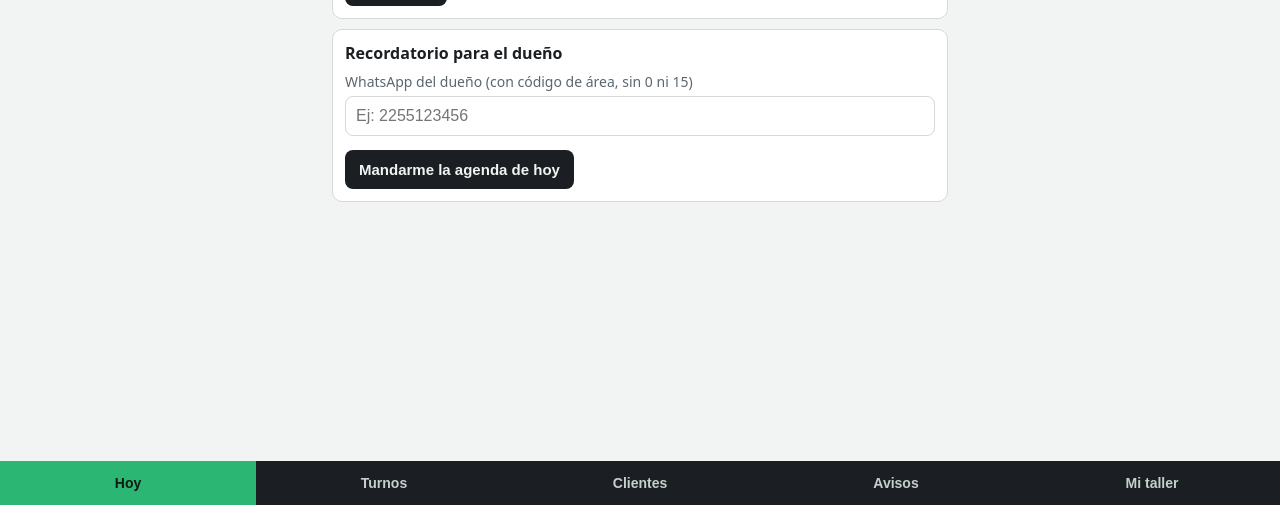
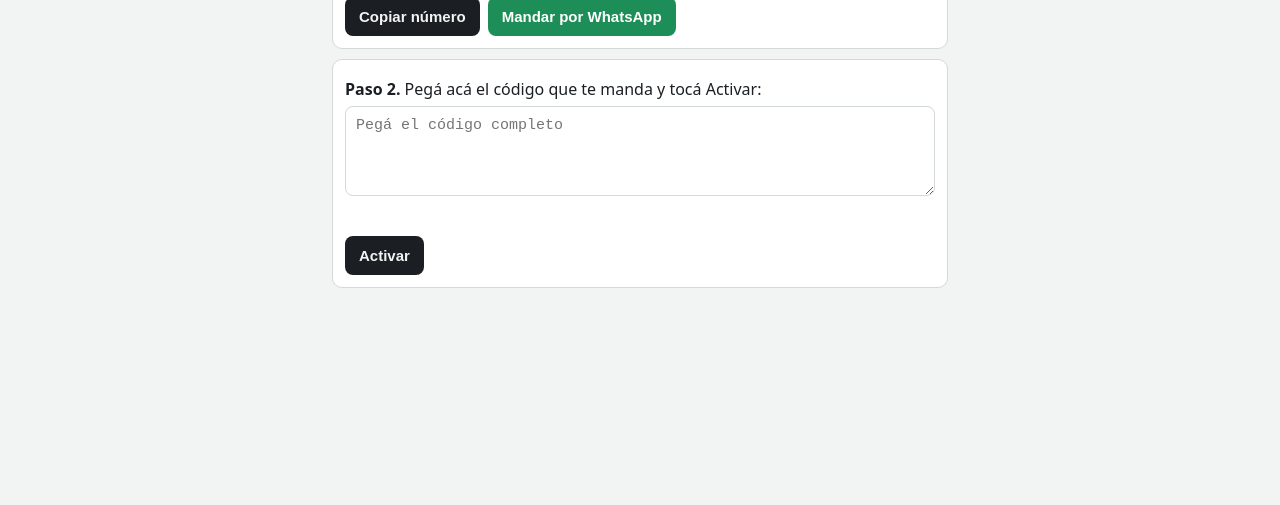
Before and after one commit to pablofelipecastro2022-feli/Taller, a plain HTML site: page index.html in a window 1280 px wide. Shown: the part 295-800 px from the top of the page. Drawn offline with Linux system fonts and the light colour scheme.

Commit message:
Add files via upload

```diff
--- a/index.html
+++ b/index.html
@@ -48,6 +48,10 @@ nav button.on{color:#0E1A14;background:var(--acc)}
 #nAv:empty{display:none}
 dialog{max-height:90vh;overflow:auto;border:0;border-radius:12px;width:92%;max-width:480px;background:var(--card);color:var(--tinta)}
 details{margin-bottom:10px}
+body.lock nav{display:none}
+.idbig{font-size:30px;font-weight:700;letter-spacing:3px;text-align:center;margin:10px 0;color:var(--ok)}
+.errtxt{color:var(--rojo);min-height:1em}
+textarea{width:100%;padding:10px;font-size:15px;border:1px solid var(--borde);border-radius:8px;background:var(--card);color:var(--tinta);font-family:monospace}
 summary{font-weight:600;padding:6px 0}
 </style>
 </head>
@@ -152,6 +156,51 @@ D=D||{clientes:[],servicios:[]};
 function fix(){D.clientes=D.clientes||[];D.servicios=D.servicios||[];D.interv=Object.assign({},INT0,D.interv||{});D.margen=D.margen||1000;D.dueno=D.dueno||'';D.taller=Object.assign({nombre:'',tel:'',dir:'',logo:null},D.taller||{})}
 fix();
 let tab='hoy',cur=null;
+/* ---------- Activación: un código por aparato ---------- */
+const KID='cambioyaId',KAC='cambioyaAct';
+const PUB={"kty": "EC", "crv": "P-256", "x": "4nXVOG8164LF-EM1eCIEDqErrNN2urHLBWekQaqSxP0", "y": "uffT97PwfnzLlbtb_oApXk9YNsmJ7fjnREEPGe7XAEo"};
+let ACT=false;
+const B32='ABCDEFGHIJKLMNOPQRSTUVWXYZ234567';
+function b32dec(s){let bits=0,val=0;const out=[];for(const ch of s){const i=B32.indexOf(ch);if(i<0)continue;val=(val<<5)|i;bits+=5;if(bits>=8){out.push((val>>>(bits-8))&255);bits-=8}}return new Uint8Array(out)}
+const limpio=s=>String(s||'').toUpperCase().replace(/[^A-Z2-7]/g,'');
+function devId(){
+  let v='';try{v=localStorage.getItem(KID)||''}catch(x){}
+  if(!/^[A-Z2-9]{4}-[A-Z2-9]{4}$/.test(v)){
+    const al='ABCDEFGHJKLMNPQRSTUVWXYZ23456789',a=new Uint8Array(8);crypto.getRandomValues(a);
+    v=[...a].map(n=>al[n%32]).join('');v=v.slice(0,4)+'-'+v.slice(4);
+    try{localStorage.setItem(KID,v)}catch(x){}
+  }
+  return v;
+}
+async function verif(id,code){
+  try{
+    const sig=b32dec(limpio(code));if(sig.length!==64)return false;
+    const k=await crypto.subtle.importKey('jwk',PUB,{name:'ECDSA',namedCurve:'P-256'},false,['verify']);
+    return await crypto.subtle.verify({name:'ECDSA',hash:'SHA-256'},k,sig,new TextEncoder().encode('CambioYa|'+id));
+  }catch(x){return false}
+}
+function vLock(){
+  const id=devId();
+  return `<h2>Activar CambioYa</h2>
+  <div class="card"><p>Para usar la app necesitás un <b>código de activación</b>. Cada código sirve para un solo aparato.</p>
+  <p><b>Paso 1.</b> Mandale este número de aparato a quien te vendió la app:</p>
+  <p class="idbig">${id}</p>
+  <div class="row"><button onclick="copiarId()">Copiar número</button><button class="sec" onclick="waId()">Mandar por WhatsApp</button></div></div>
+  <div class="card"><p><b>Paso 2.</b> Pegá acá el código que te manda y tocá Activar:</p>
+  <textarea id="cod" rows="4" placeholder="Pegá el código completo"></textarea>
+  <p id="err" class="errtxt"></p>
+  <button onclick="activar()">Activar</button></div>`;
+}
+function copiarId(){const id=devId();if(navigator.clipboard)navigator.clipboard.writeText(id).then(()=>alert('Número copiado: '+id),()=>prompt('Copiá este número:',id));else prompt('Copiá este número:',id)}
+function waId(){window.open('https://wa.me/?text='+encodeURIComponent('Hola, quiero activar CambioYa. El número de mi aparato es: '+devId()),'_blank')}
+async function activar(){
+  const t=limpio($('#cod').value),id=devId();
+  let ok='';
+  for(let i=0;i+103<=t.length&&i<=80&&!ok;i++){const c=t.slice(i,i+103);if(await verif(id,c))ok=c}
+  if(ok){try{localStorage.setItem(KAC,ok)}catch(x){}ACT=true;render()}
+  else $('#err').textContent='Ese código no sirve para este aparato. Revisá que esté completo y que sea el que te mandaron para este número.';
+}
+
 const $=s=>document.querySelector(s);
 const save=()=>{try{localStorage.setItem(K,JSON.stringify(D))}catch(x){alert('No se pudo guardar. Revisá el espacio del aparato.')}};
 const uid=()=>Date.now().toString(36)+Math.random().toString(36).slice(2,5);
@@ -178,6 +227,8 @@ function hdr(){
 }
 function go(t){tab=t;render();window.scrollTo(0,0)}
 function render(){
+  document.body.classList.toggle('lock',!ACT);
+  if(!ACT){$('#main').innerHTML=vLock();hdr();return}
   document.querySelectorAll('nav button').forEach(b=>b.classList.toggle('on',b.dataset.t===tab));
   $('#main').innerHTML=({hoy:vHoy,turnos:vTurnos,clientes:vClientes,avisos:vAvisos,taller:vTaller})[tab]();
   const n=avisosPend().length;
@@ -480,7 +531,7 @@ function subirLogo(inp){
   r.readAsDataURL(f);
 }
 function quitarLogo(){D.taller.logo=null;save();render()}
-render();
+(async()=>{let c='';try{c=localStorage.getItem(KAC)||''}catch(x){}ACT=await verif(devId(),c);render()})();
 if('serviceWorker' in navigator)navigator.serviceWorker.register('sw.js').catch(()=>{});
 
 </script>
```
